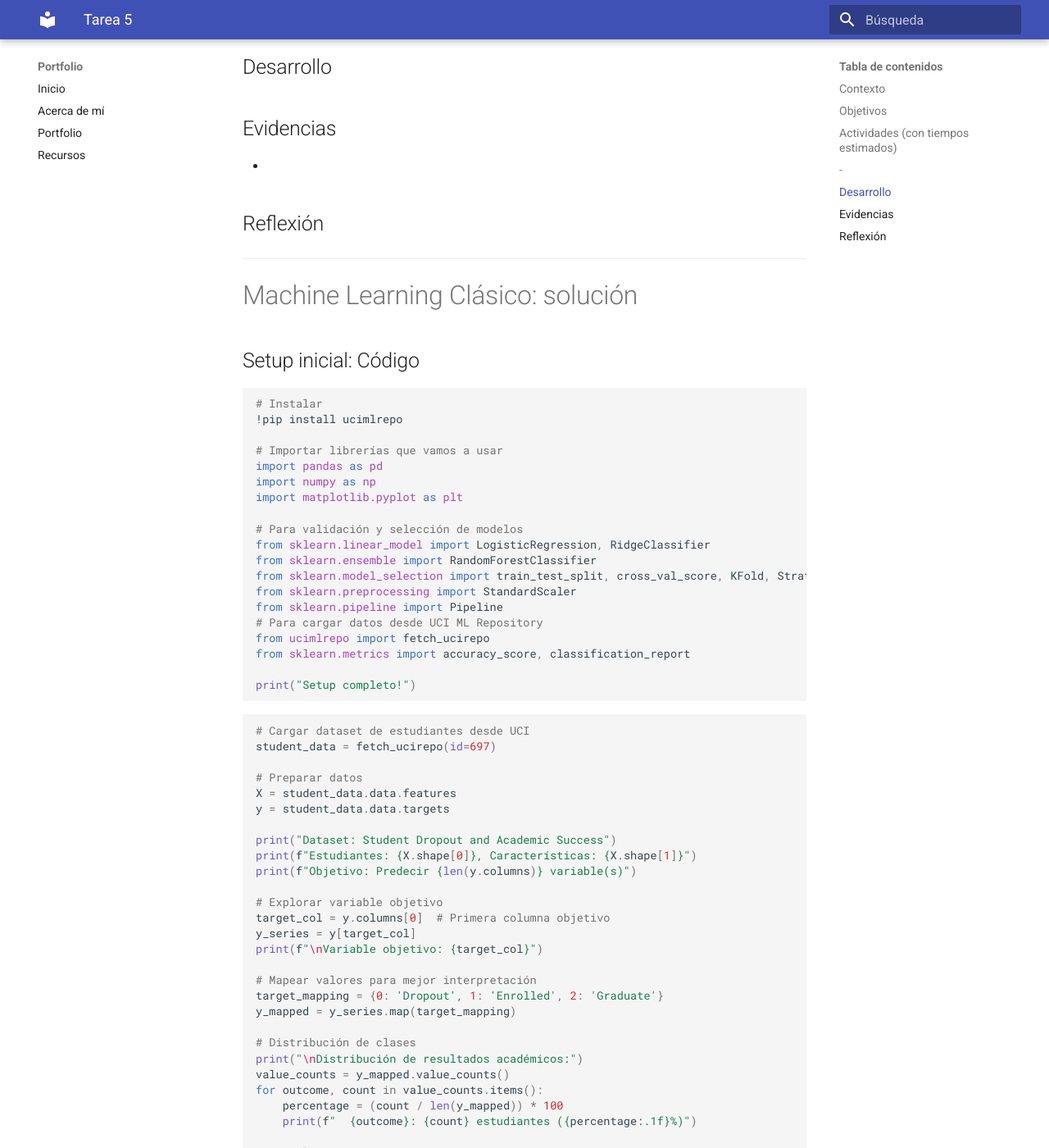
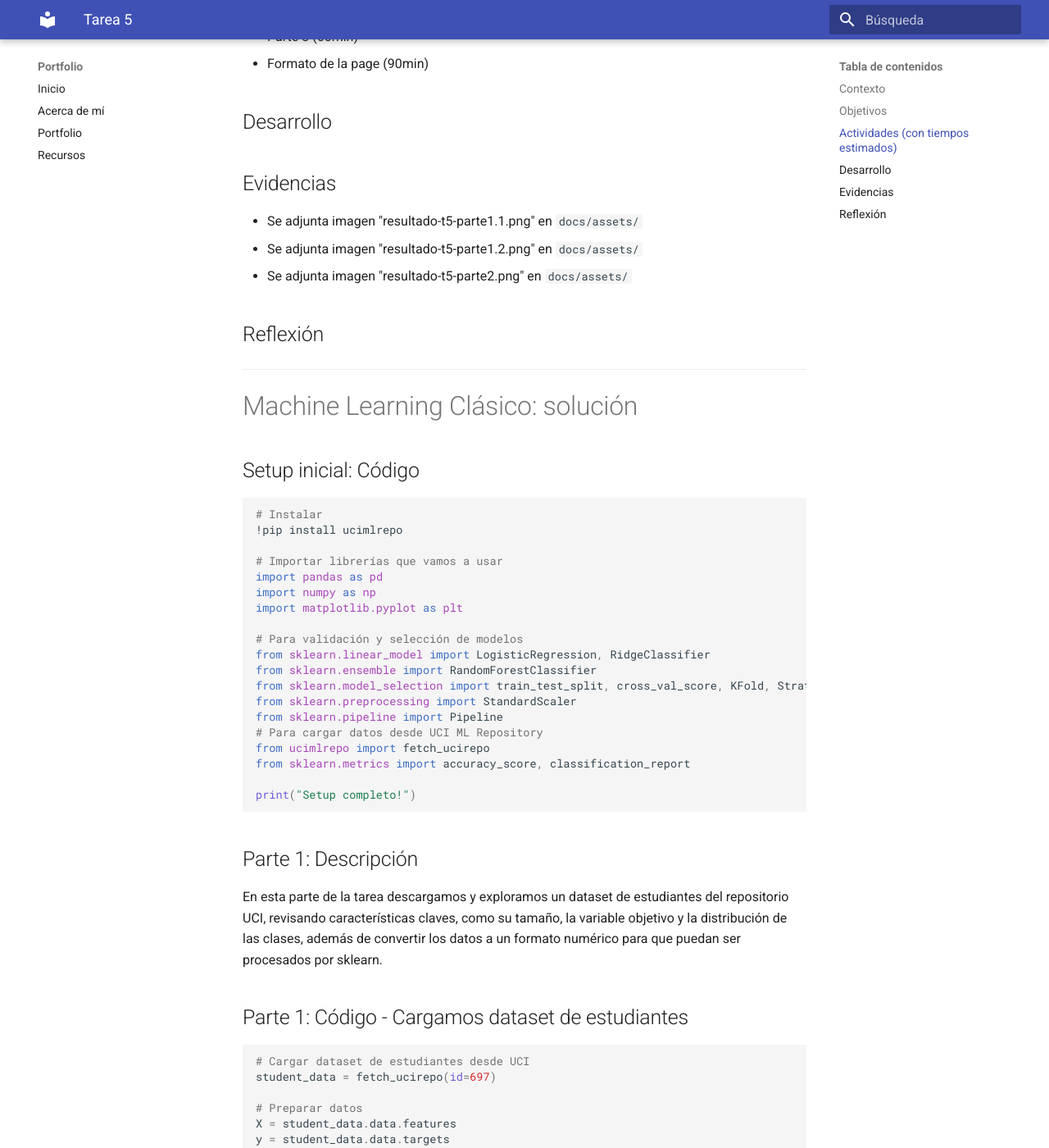
Before and after one commit to Sotogonzalo/IA-portfolio, an MkDocs documentation site: the page built from docs/portfolio/05-tarea-5.md, in a window 1280 px wide and 1400 px high, scrolled down 600 px. Shown: the whole window at 82% size. Built offline with MkDocs 1.6.1 and Material for MkDocs 9.7.7, drawn with Linux system fonts in a browser that asks for light colours; some of the changed text lies outside the part shown.

Commit message:
tarea 5, parte 1 y 2.

````diff
--- a/docs/portfolio/05-tarea-5.md
+++ b/docs/portfolio/05-tarea-5.md
@@ -15,14 +15,18 @@ Tarea número 5 del curso.
 - Interpretar métricas de estabilidad y selección de modelos
 
 ## Actividades (con tiempos estimados)
--
--
+- Parte 1 (40min)
+- Parte 2 (50min)
+- Parte 3 (60min)
+- Formato de la page (90min)
 
 ## Desarrollo
 
 
 ## Evidencias
--
+- Se adjunta imagen "resultado-t5-parte1.1.png" en `docs/assets/`
+- Se adjunta imagen "resultado-t5-parte1.2.png" en `docs/assets/`
+- Se adjunta imagen "resultado-t5-parte2.png" en `docs/assets/`
 
 ## Reflexión
 
@@ -55,6 +59,10 @@ from sklearn.metrics import accuracy_score, classification_report
 print("Setup completo!")
 
 ```
+## Parte 1: Descripción
+En esta parte de la tarea descargamos y exploramos un dataset de estudiantes del repositorio UCI, revisando características claves, como su tamaño, la variable objetivo y la distribución de las clases, además de convertir los datos a un formato numérico para que puedan ser procesados por sklearn.
+
+## Parte 1: Código - Cargamos dataset de estudiantes
 
 ```python
 # Cargar dataset de estudiantes desde UCI
@@ -96,8 +104,10 @@ if 'Age at enrollment' in X.columns:
     print(f"  Rango: {age_col.min():.0f}-{age_col.max():.0f} años")
 
 ```
+#### Resultados dataset
+![Tabla comparativa](../assets/resultado-t5-parte1.1.png)
 
-## Parte 1: Código
+## Parte 1: Código - Mappeo para sklearn
 
 ```python
 # Preparar variable objetivo como serie simple
@@ -119,6 +129,11 @@ print(f"y shape: {y_target.shape}")
 print(f"Clases únicas: {sorted(y_target.unique())}")
 print(f"Mapeo: {target_mapping}")
 ```
+#### Resultados mappeo
+![Tabla comparativa](../assets/resultado-t5-parte1.2.png)
+
+## Parte 2: Descripción
+Aquí se aplica validación cruzada (con KFold y StratifiedKFold) para evaluar qué tan estable y confiable es el modelo de regresión logística, para esto comparamos los resultados de ambos enfoques y visualizamos la variabilidad de los scores.
 
 ## Parte 2: Código
 
@@ -185,6 +200,11 @@ plt.grid(True, alpha=0.3)
 plt.show()
 
 ```
+#### Resultados validación cruzada
+![Tabla comparativa](../assets/resultado-t5-parte2.png)
+
+En la imágen se puede apreciar que el StratifiedKFold es más estable pero con un media menor al Kfold normal, el cual tiene una desviación más grande y posee extremos más pronunciados como se puede ver que va desde 0,780 hasta 0,750 aproximadamente.
+En conclusión, si buscamos estabilidad el StratifiedKFold es nuestra mejor opción.
 
 ## Parte 3: Código
 
````
Also changed, not shown: docs/assets/resultado-t5-parte1.1.png (added), docs/assets/resultado-t5-parte1.2.png (added), docs/assets/resultado-t5-parte2.png (added).
